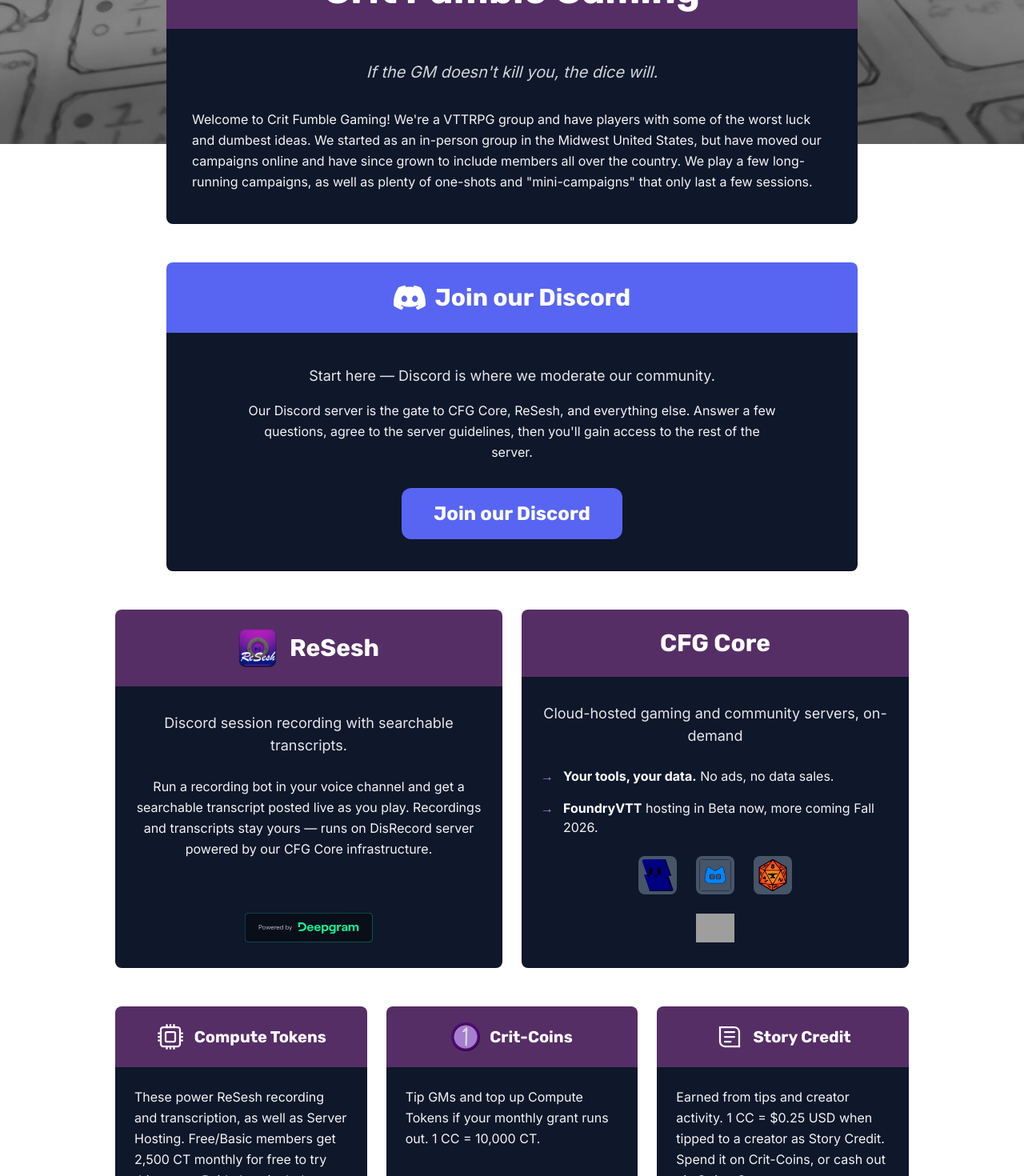
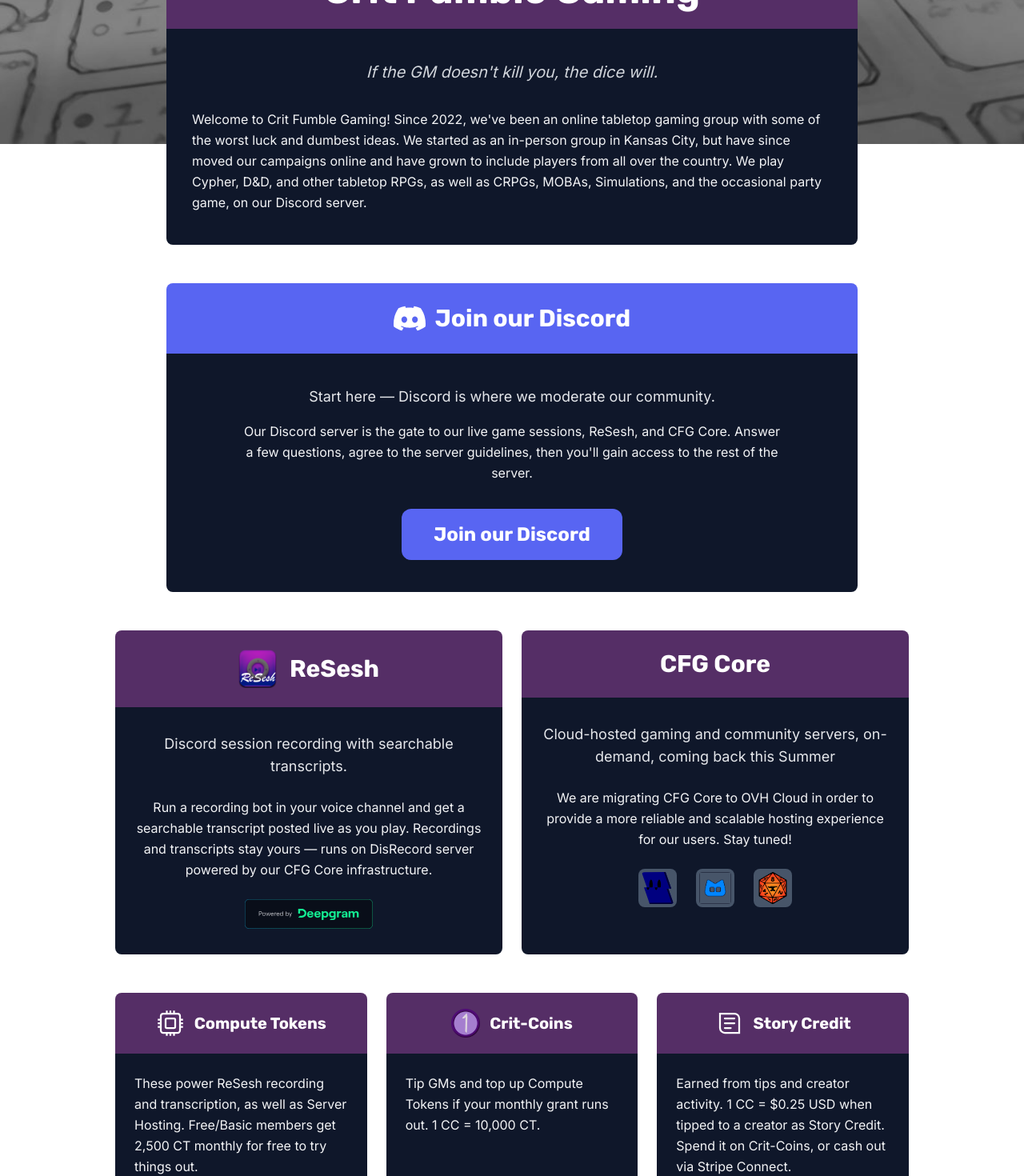
Before and after one commit to Crit-Fumble/www.crit-fumble.com2025, a Next.js app: page / in a window 1280 px wide. Shown: the part 620-2090 px from the top of the page at 80% size. Built offline with nearby package versions, Linux system fonts and the light colour scheme; grey boxes are pictures that could not be loaded.

Commit message:
message about migrating core soon

```diff
--- a/src/app/page.tsx
+++ b/src/app/page.tsx
@@ -60,11 +60,7 @@
             </p>
             <div className="text-gray-100 leading-relaxed">
               <p>
-                Welcome to Crit Fumble Gaming! We&apos;re a VTTRPG group and have players with some of the worst
-                luck and dumbest ideas. We started as an in-person group in the Midwest United States, but have
-                moved our campaigns online and have since grown to include members all over the country. We play a
-                few long-running campaigns, as well as plenty of one-shots and &quot;mini-campaigns&quot; that only
-                last a few sessions.
+                Welcome to Crit Fumble Gaming! Since 2022, we&apos;ve been an online tabletop gaming group with some of the worst luck and dumbest ideas. We started as an in-person group in Kansas City, but have since moved our campaigns online and have grown to include players from all over the country. We play Cypher, D&D, and other tabletop RPGs, as well as CRPGs,  MOBAs, Simulations, and the occasional party game, on our Discord server.
               </p>
             </div>
           </div>
@@ -89,7 +85,7 @@
               Start here — Discord is where we moderate our community.
             </p>
             <p className="text-gray-100 max-w-2xl mx-auto text-center mb-8 leading-relaxed">
-              Our Discord server is the gate to CFG Core, ReSesh, and everything else. Answer a
+              Our Discord server is the gate to our live game sessions, ReSesh, and CFG Core. Answer a
               few questions, agree to the server guidelines, then you'll gain access to the rest of the server.
             </p>
 
@@ -183,35 +179,13 @@
               </div>
               <div className="bg-slate-900 rounded-b-lg px-6 py-8 flex-1 flex flex-col">
                 <p className="text-lg text-gray-200 text-center mb-6">
-                  Cloud-hosted gaming and community servers, on-demand
+                  Cloud-hosted gaming and community servers, on-demand, coming back this Summer
                 </p>
 
-                <ul className="space-y-4 text-gray-100 mb-6">
-                  <li className="flex gap-3">
-                    <span className="text-crit-purple-400 font-bold" aria-hidden>→</span>
-                    <span>
-                      <strong className="text-white">Your tools, your data.</strong> No ads, no data sales.
-                    </span>
-                  </li>
-                  {/* <li className="flex gap-3">
-                    <span className="text-crit-purple-400 font-bold" aria-hidden>→</span>
-                    <span>
-                      Built-in <strong className="text-white">Fermi</strong> chat with community <strong className="text-white">Spacebar</strong> server. Voice support coming soon.
-                    </span>
-                  </li> */}
-                  {/* <li className="flex gap-3">
-                    <span className="text-crit-purple-400 font-bold" aria-hidden>→</span>
-                    <span>
-                      Track your balances and gain early access to the CFG Core Platform.
-                    </span>
-                  </li> */}
-                  <li className="flex gap-3">
-                    <span className="text-crit-purple-400 font-bold" aria-hidden>→</span>
-                    <span>
-                      <strong className="text-white">FoundryVTT</strong> hosting in Beta now, more coming Fall 2026.
-                    </span>
-                  </li>
-                </ul>
+                <p className="text-gray-100 text-center mb-6 leading-relaxed flex-1">
+                  We are migrating CFG Core to OVH Cloud in order to provide a more reliable and scalable hosting experience for our users. Stay tuned!
+                  {/* ReSesh is free to try with your Core subscription — no separate fee, just the Compute Tokens it uses to run. */}
+                </p>
 
                 {/* Hostable game-server kinds. Add new icons here as more
                     kinds land in Core's Server Manager (Phase-0: Foundry +
@@ -249,9 +223,7 @@
                   </ul>
                 </div>
 
-                {/* DigitalOcean affiliate attribution — Core runs on DO, so
-                    the badge belongs alongside the Core CTA rather than in
-                    the generic site footer. */}
+                {/*
                 <div className="flex justify-center">
                   <a
                     href={DO_AFFILIATE_URL}
@@ -260,7 +232,6 @@
                     aria-label="Powered by DigitalOcean"
                     className="inline-block"
                   >
-                    {/* eslint-disable-next-line @next/next/no-img-element */}
                     <img
                       src={DO_BADGE_URL}
                       alt="Powered by DigitalOcean"
@@ -269,6 +240,7 @@
                     />
                   </a>
                 </div>
+                */}
 
                 {/* <div className="text-center mt-6">
                   <CoreStatusButton />
@@ -310,7 +282,7 @@
                 <p className="text-gray-100 leading-relaxed mb-6 flex-1">
                   These power ReSesh recording and transcription, as well as Server Hosting.
                   Free/Basic members get 2,500 CT monthly for free to try things out.
-                  Paid plans include a higher monthly grant.
+                  {/* Paid plans include a higher monthly grant.  */}
                 </p>
                 {/* <a
                   href={CORE_PRICING_URL}
```
